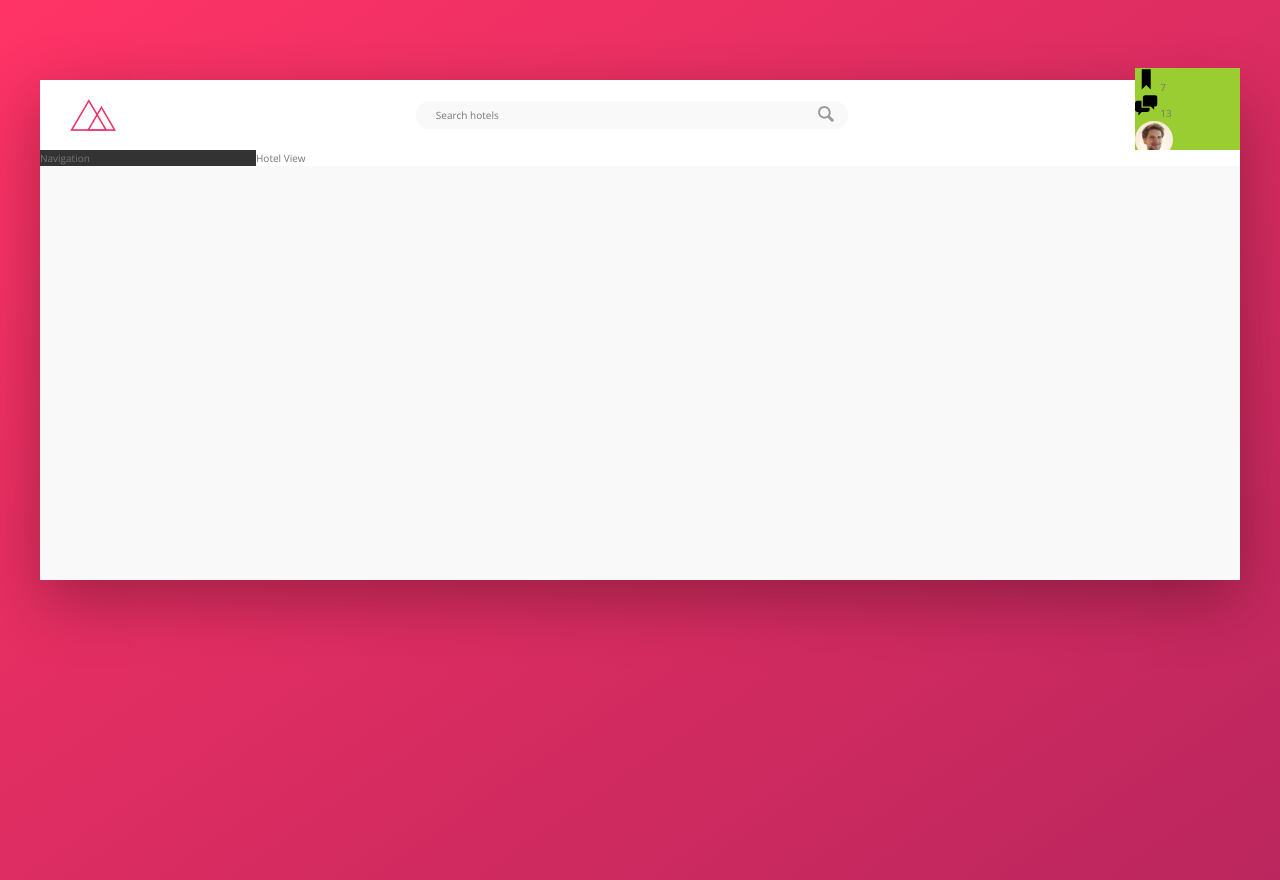
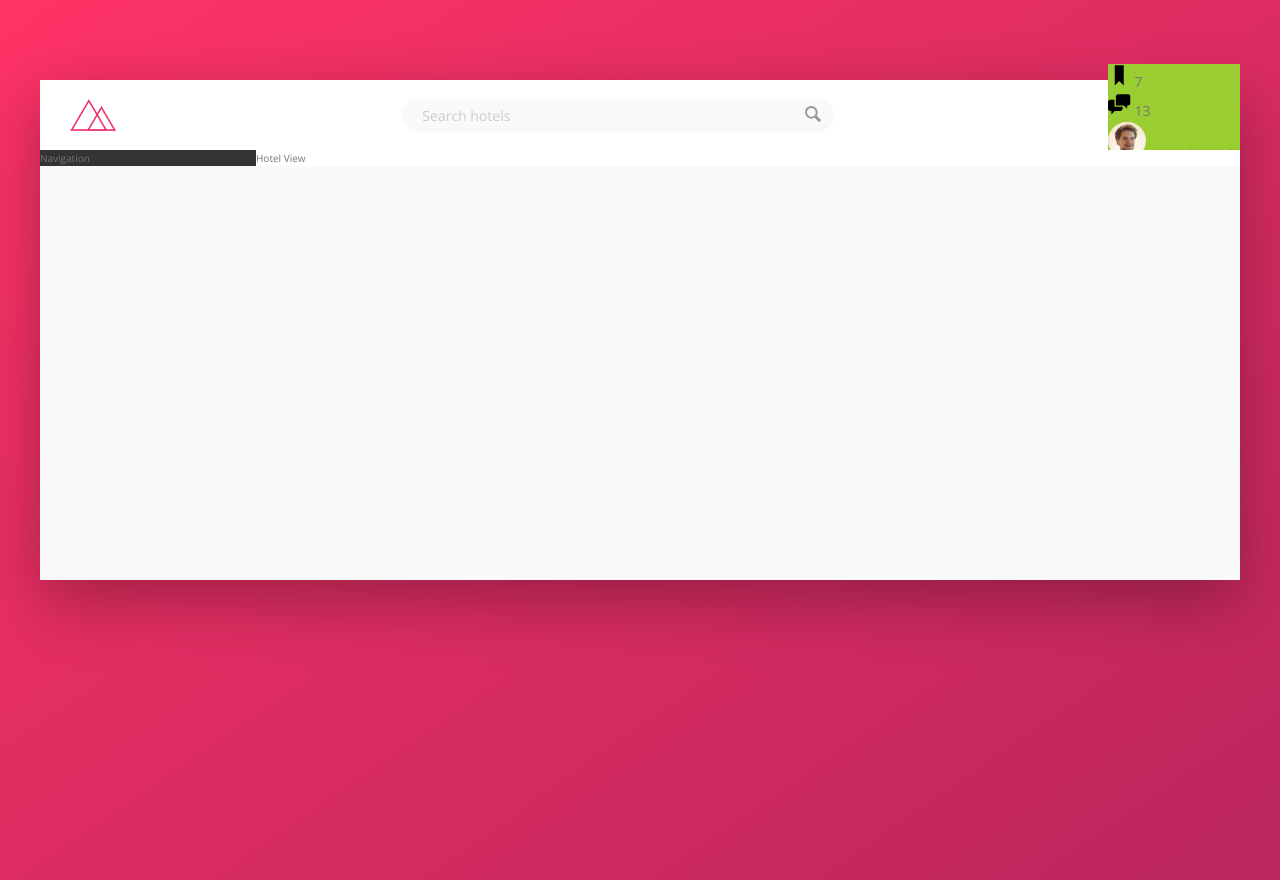
Before and after one commit to miguel-martin/trillo-project, a website: page index.html in a window 1280 px wide. Drawn offline with nearby package versions, Linux system fonts and the light colour scheme.

Commit message:
Change placeholder text color, size and weight (only for safari and chrome)

```diff
--- a/sass/_components.scss
+++ b/sass/_components.scss
@@ -33,6 +33,11 @@
                 outline: none;
                 width: 100%;
                 background-color: var(--color-grey-light-2);
+            }
+
+            &::-webkit-input-placeholder { // placeholder text styling for safari/chrome
+                font-weight: 100%;
+                color: var( --color-grey-light-4);
             }
 
         }
--- a/sass/_layout.scss
+++ b/sass/_layout.scss
@@ -14,6 +14,7 @@
     display: flex;
     justify-content: space-between;
     align-items: center;
+    font-size: 1.4rem;
 }
 
 .content {
```
Also changed, not shown: css/style.css.
